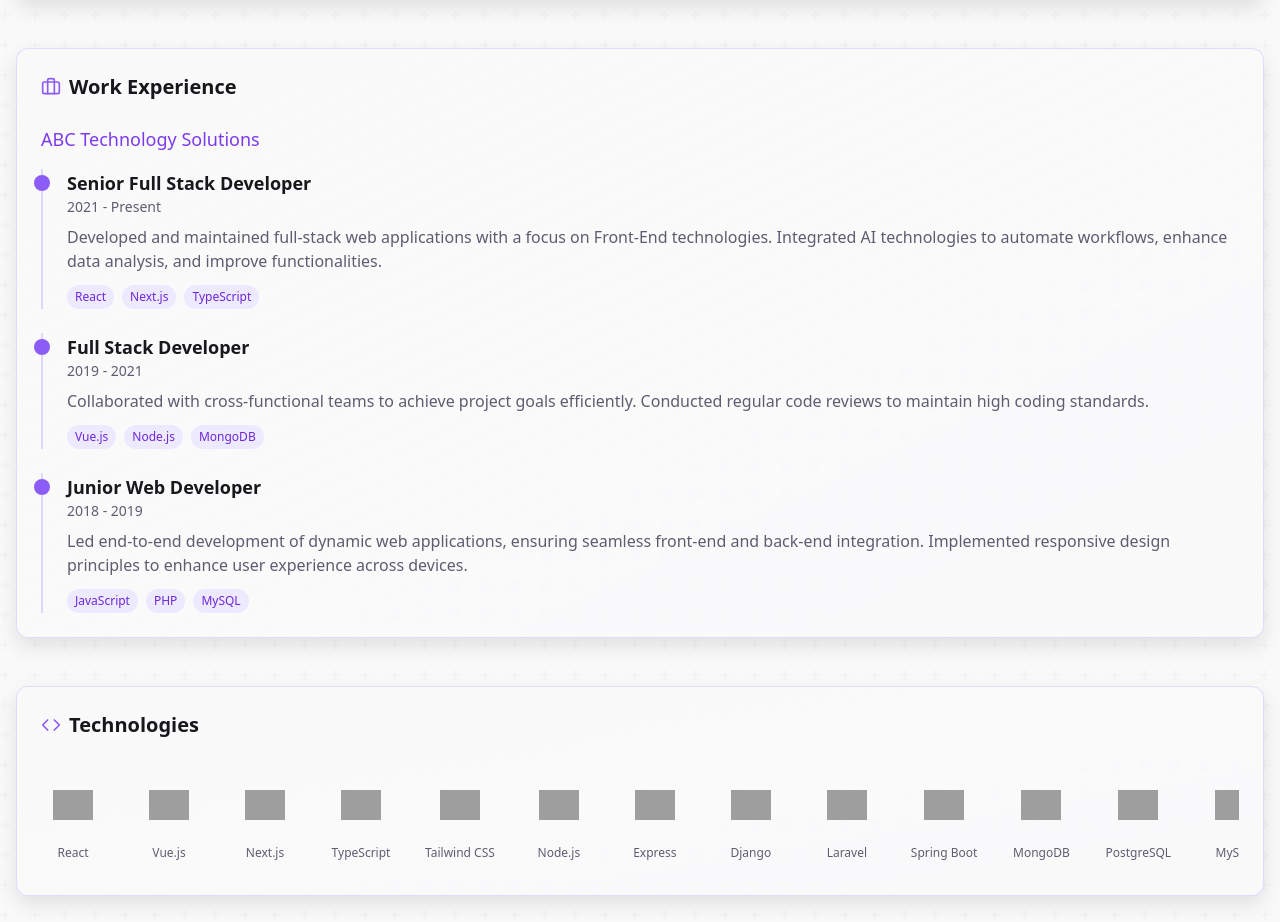
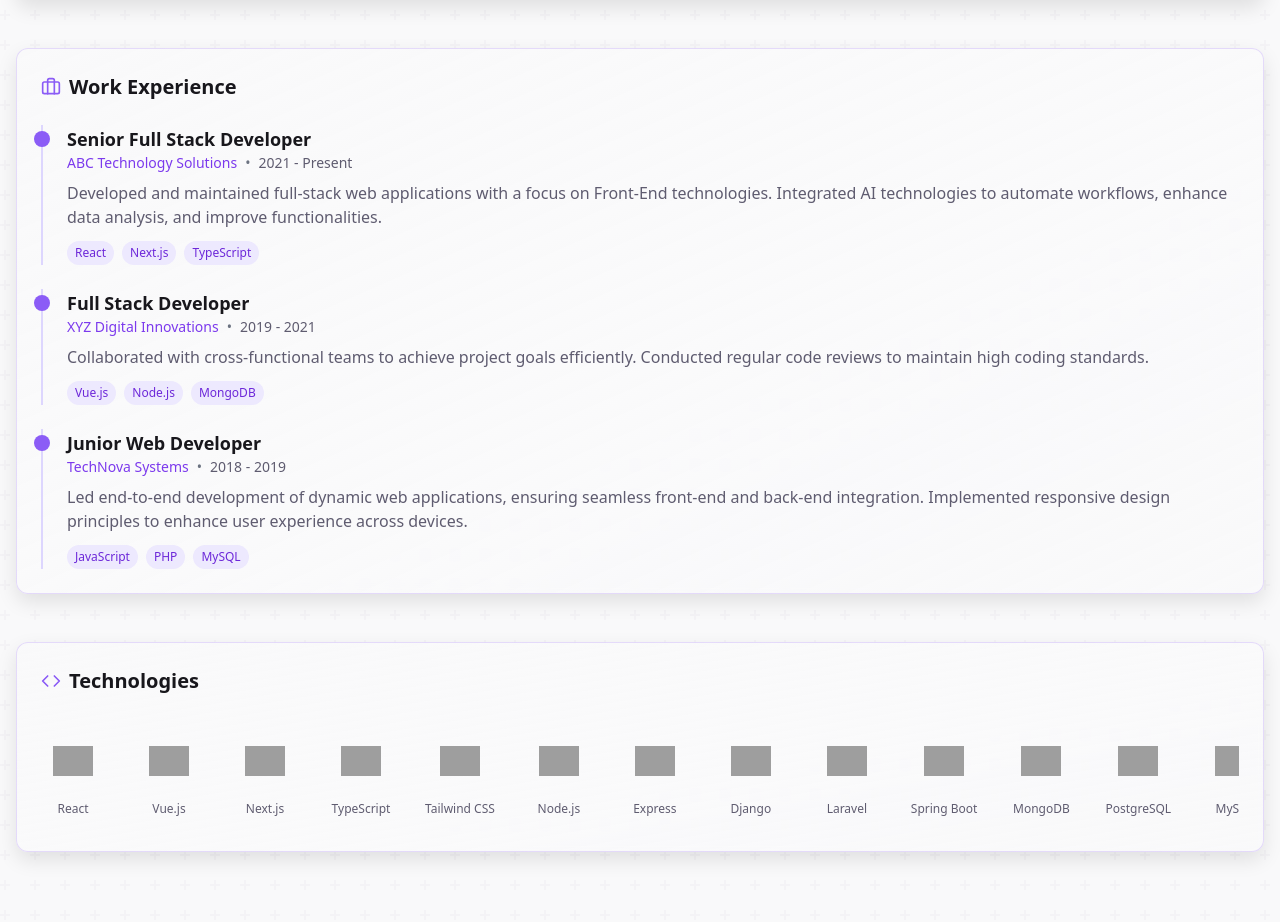
Before and after one commit to SulthanRabbani/rabbani-port, a React (Vite) app: page / in a window 1280 px wide. Shown: the part 1310-2232 px from the top of the page. Built offline with nearby package versions, Linux system fonts and the light colour scheme; grey boxes are pictures that could not be loaded.

Commit message:
Update work experience examples
Update the work experience section with three example companies.

```diff
--- a/src/components/About.tsx
+++ b/src/components/About.tsx
@@ -1,3 +1,4 @@
+
 import { useRef, useEffect, useState } from 'react';
 import { useLanguage } from '@/context/LanguageContext';
 import { Code, Star, User, Briefcase } from 'lucide-react';
@@ -61,18 +62,21 @@ const About = () => {
   const workExperience = [
     {
       role: t('experience.role1'),
+      company: t('experience.company1'),
       period: "2021 - Present",
       description: t('experience.description1'),
       skills: ["React", "Next.js", "TypeScript"]
     },
     {
       role: t('experience.role2'),
+      company: t('experience.company2'),
       period: "2019 - 2021",
       description: t('experience.description2'),
       skills: ["Vue.js", "Node.js", "MongoDB"]
     },
     {
       role: t('experience.role3'),
+      company: t('experience.company3'),
       period: "2018 - 2019",
       description: t('experience.description3'),
       skills: ["JavaScript", "PHP", "MySQL"]
@@ -137,18 +141,16 @@ const About = () => {
               <span>{t('about.workExperience')}</span>
             </h3>
 
-            <div className="mb-4 text-lg font-medium text-purple-600 dark:text-purple-400">
-              {t('experience.company')}
-            </div>
-
             <div className="space-y-6">
               {workExperience.map((job, index) => (
                 <div key={index} className="relative pl-6 border-l-2 border-purple-200 dark:border-purple-800">
                   <div className="absolute -left-[9px] top-1.5 w-4 h-4 rounded-full bg-purple-500"></div>
                   <div className="mb-1">
                     <h4 className="text-lg font-semibold">{job.role}</h4>
-                    <div className="text-sm text-muted-foreground">
-                      {job.period}
+                    <div className="flex flex-col sm:flex-row sm:items-center gap-1 sm:gap-2 text-sm">
+                      <span className="font-medium text-purple-600 dark:text-purple-400">{job.company}</span>
+                      <span className="hidden sm:block text-gray-500">•</span>
+                      <span className="text-muted-foreground">{job.period}</span>
                     </div>
                   </div>
                   <p className="text-muted-foreground mt-2 mb-3">{job.description}</p>
--- a/src/data/content.ts
+++ b/src/data/content.ts
@@ -87,29 +87,37 @@ const content = {
     en: 'Work Experience',
     id: 'Pengalaman Kerja'
   },
-  'experience.company': {
+  'experience.company1': {
     en: 'ABC Technology Solutions',
     id: 'ABC Technology Solutions'
+  },
+  'experience.company2': {
+    en: 'XYZ Digital Innovations',
+    id: 'XYZ Digital Innovations'
+  },
+  'experience.company3': {
+    en: 'TechNova Systems',
+    id: 'TechNova Systems'
   },
   'experience.role1': {
     en: 'Senior Full Stack Developer',
     id: 'Pengembang Full Stack Senior'
   },
+  'experience.role2': {
+    en: 'Full Stack Developer',
+    id: 'Pengembang Full Stack'
+  },
+  'experience.role3': {
+    en: 'Junior Web Developer',
+    id: 'Pengembang Web Junior'
+  },
   'experience.description1': {
     en: 'Developed and maintained full-stack web applications with a focus on Front-End technologies. Integrated AI technologies to automate workflows, enhance data analysis, and improve functionalities.',
     id: 'Mengembangkan dan memelihara aplikasi web full-stack dengan fokus pada teknologi Front-End. Mengintegrasikan teknologi AI untuk mengotomatisasi alur kerja, meningkatkan analisis data, dan memperbaiki fungsionalitas.'
   },
-  'experience.role2': {
-    en: 'Full Stack Developer',
-    id: 'Pengembang Full Stack'
-  },
   'experience.description2': {
     en: 'Collaborated with cross-functional teams to achieve project goals efficiently. Conducted regular code reviews to maintain high coding standards.',
     id: 'Berkolaborasi dengan tim lintas fungsi untuk mencapai tujuan proyek secara efisien. Melakukan tinjauan kode secara berkala untuk mempertahankan standar pengkodean yang tinggi.'
-  },
-  'experience.role3': {
-    en: 'Junior Web Developer',
-    id: 'Pengembang Web Junior'
   },
   'experience.description3': {
     en: 'Led end-to-end development of dynamic web applications, ensuring seamless front-end and back-end integration. Implemented responsive design principles to enhance user experience across devices.',
```
